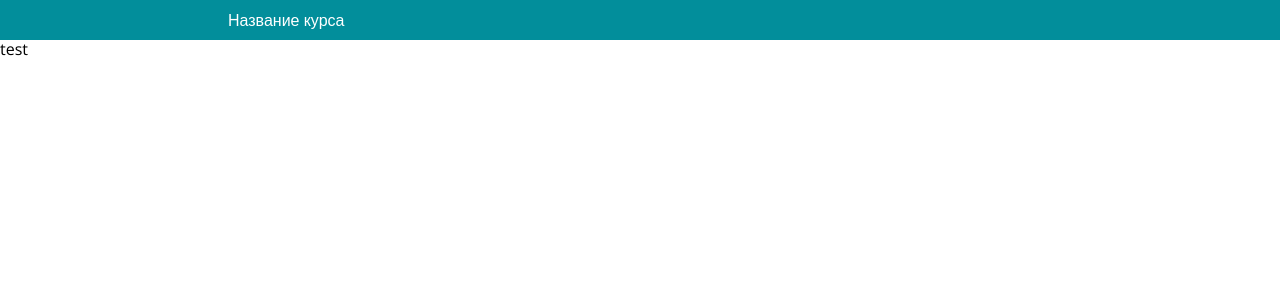
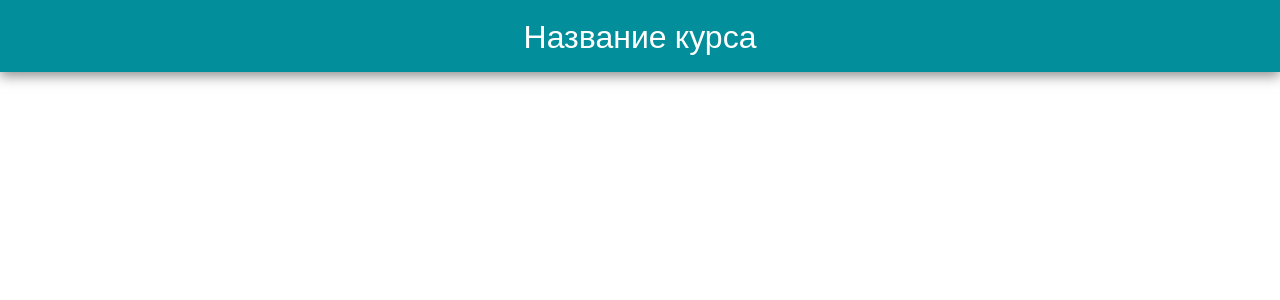
Before and after one commit to DenisDrozd/ira-project, an Angular app: page / in a window 1280 px wide. Shown: the top 300 px of the page. Built offline with nearby package versions, Linux system fonts and the light colour scheme.

Commit message:
page1-04: header update

```diff
--- a/src/app/app.component.html
+++ b/src/app/app.component.html
@@ -1,2 +1,4 @@
-<app-header></app-header>
-test
+<app-header class="header"></app-header>
+<div class="body">
+
+</div>
--- a/src/app/app.style.less
+++ b/src/app/app.style.less
@@ -1,3 +1,12 @@
 :host {
     display: block;
 }
+
+.header {
+    position: sticky;
+    top: 0;
+}
+
+.body {
+    height: 200vh;
+}
--- a/src/app/header/header.style.less
+++ b/src/app/header/header.style.less
@@ -2,10 +2,16 @@
 
 :host {
     display: block;
-    color: @white;
+}
+
+.header {
+    padding: 16px 0;
+    box-shadow: 0 4px 12px 0 fade(@black, 56);
+    color: @header-color;
     background-color: @header-bg;
 }
 
 .title {
     .h3();
+    text-align: center;
 }
--- a/src/sharedStyle/fonts.less
+++ b/src/sharedStyle/fonts.less
@@ -1,8 +1,9 @@
 @import 'variables';
 
 .font (@size: 15px, @line-height: 'none') {
-    size: @size;
+    font-size: @size;
     line-height: @line-height;
+    font-display: fallback;
 }
 
 .h1() {
--- a/src/sharedStyle/variables.less
+++ b/src/sharedStyle/variables.less
@@ -8,6 +8,7 @@
 @color-palette-5: #5EC4CD;
 
 @header-bg: @color-palette-1;
+@header-color: @white;
 
 @mobile: ~'screen and (max-width: 639px)';
 @mobile-min: ~'screen and (min-width: 300px)';
```
